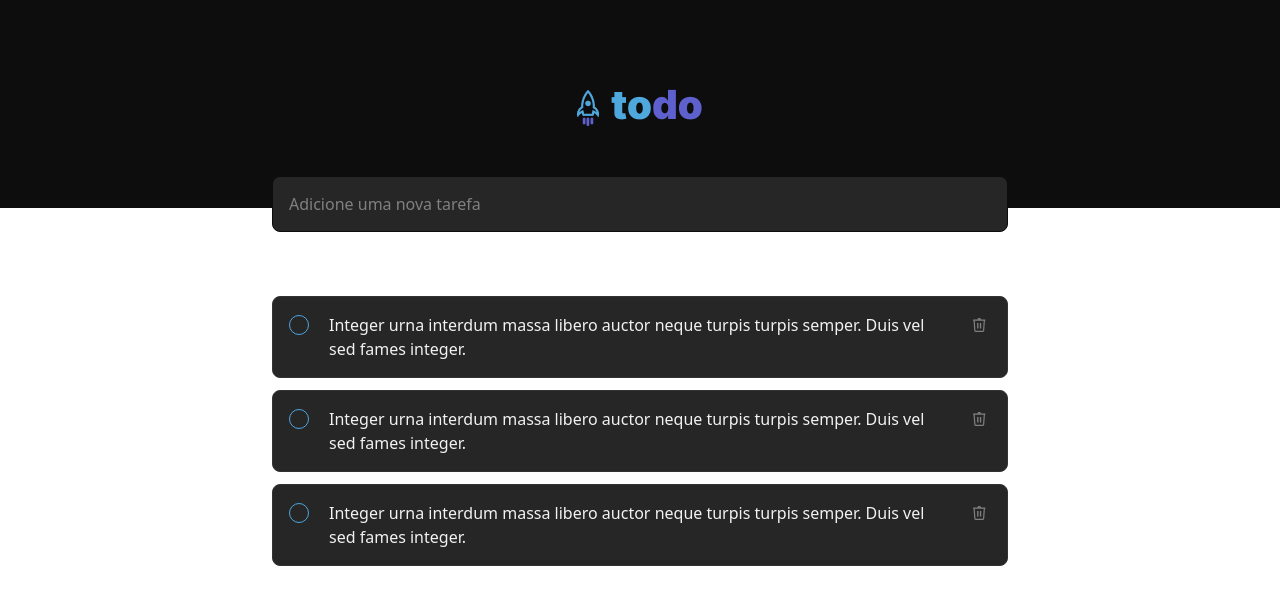
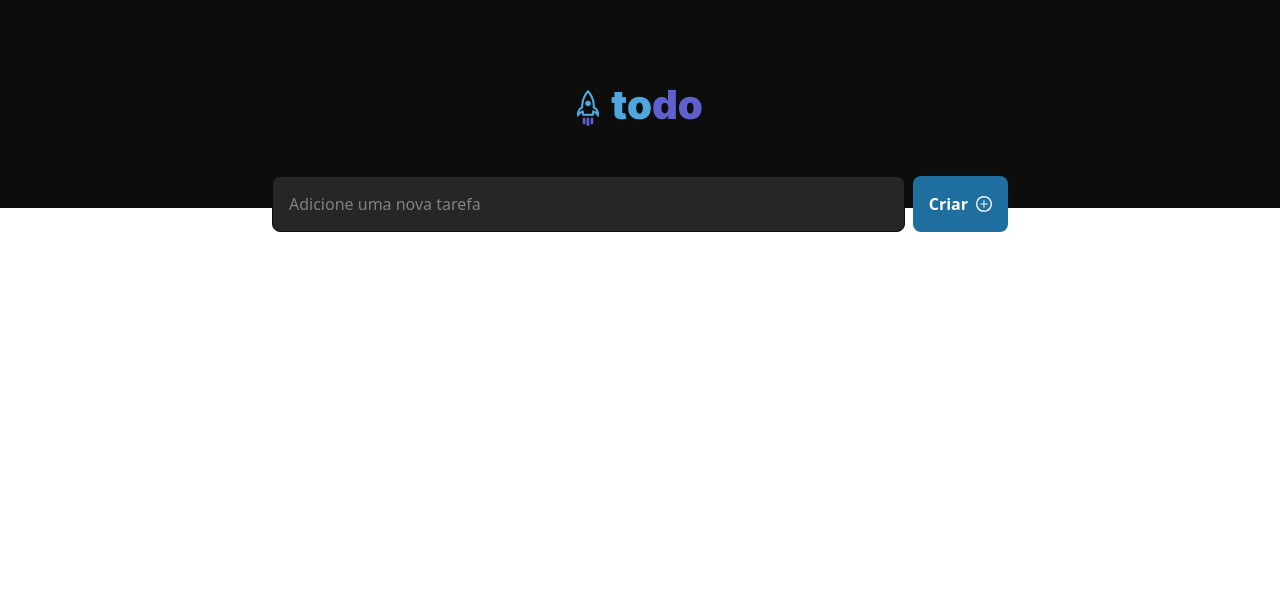
Before and after one commit to gabrielmelo/tasks-web, a React (Vite) app: page / in a window 1280 px wide. Shown: the top 604 px of the page. Built offline with nearby package versions, Linux system fonts and the light colour scheme.

Commit message:
feat: add deleteTask

```diff
--- a/package.json
+++ b/package.json
@@ -10,6 +10,7 @@
     "preview": "vite preview"
   },
   "dependencies": {
+    "nanoid": "5.0.9",
     "react": "^18.3.1",
     "react-dom": "^18.3.1"
   },
--- /dev/null
+++ b/src/components/CreateTaskButton/index.tsx
@@ -0,0 +1,27 @@
+import { ComponentPropsWithRef } from "react"
+
+interface CreateTaskButtonProps extends ComponentPropsWithRef<"button"> {
+  onClick?: React.MouseEventHandler<HTMLButtonElement>
+  label: string
+}
+
+export function CreateTaskButton({onClick, label, ...rest}: CreateTaskButtonProps) {
+  return (
+    <button className="flex gap-2 items-center bg-blue-700 hover:brightness-95 rounded-lg p-4" onClick={onClick} {...rest}>
+      <span className="font-bold text-white">{label}</span>
+
+      <svg width="16" height="16" viewBox="0 0 16 16" fill="none" xmlns="http://www.w3.org/2000/svg">
+<g clip-path="url(#clip0_19610_90)">
+<path d="M7.98373 1.45158C9.27565 1.45158 10.5386 1.83468 11.6128 2.55244C12.687 3.27019 13.5242 4.29037 14.0186 5.48395C14.513 6.67754 14.6424 7.99092 14.3903 9.25802C14.1383 10.5251 13.5161 11.689 12.6026 12.6026C11.6891 13.5161 10.5252 14.1382 9.25807 14.3903C7.99097 14.6423 6.67759 14.5129 5.484 14.0185C4.29042 13.5241 3.27025 12.6869 2.55249 11.6127C1.83473 10.5385 1.45163 9.2756 1.45163 7.98368C1.45832 6.25332 2.14867 4.59574 3.37223 3.37218C4.59579 2.14862 6.25337 1.45827 7.98373 1.45158ZM7.98373 5.77648e-06C6.40611 0.00645971 4.86578 0.480174 3.55717 1.36134C2.24857 2.24252 1.23037 3.49164 0.631106 4.95102C0.031846 6.4104 -0.121605 8.01461 0.190125 9.56114C0.501855 11.1077 1.26479 12.5272 2.38262 13.6404C3.50044 14.7537 4.92304 15.5108 6.47082 15.8162C8.01861 16.1217 9.62218 15.9617 11.0791 15.3564C12.536 14.7512 13.781 13.7279 14.6568 12.4158C15.5326 11.1036 16 9.5613 16.0001 7.98368C16.0001 6.93249 15.7925 5.89165 15.3892 4.92089C14.986 3.95014 14.395 3.06857 13.6502 2.32679C12.9053 1.58501 12.0214 0.997618 11.049 0.598327C10.0766 0.199035 9.0349 -0.00429452 7.98373 5.77648e-06Z" fill="#F2F2F2"/>
+<path d="M11.707 7.38129H8.4954V4.16968H7.41397V7.38129H4.19873V8.46271H7.41397V11.6743H8.4954V8.46271H11.707V7.38129Z" fill="#F2F2F2"/>
+</g>
+<defs>
+<clipPath id="clip0_19610_90">
+<rect width="16" height="16" fill="white"/>
+</clipPath>
+</defs>
+</svg>
+
+    </button>
+  )
+}
--- a/src/components/Task/index.tsx
+++ b/src/components/Task/index.tsx
@@ -1,12 +1,18 @@
-interface TaskProps {
+export interface TaskProps {
   id: string
   text: string
+  completed: boolean
+  onDeleteTask?: any
 }
 
-export function Task({ id, text }: TaskProps) {
+export function Task({ id, text, onDeleteTask }: TaskProps) {
+
+  function handleDeleteTask() {
+    onDeleteTask(id)
+  }
+
   return (
     <div className="group flex items-start gap-4 bg-gray-500 border border-gray-400 p-4 rounded-lg">
-
       <div className="flex items-center cursor-pointer relative h-6 w-6">
         <input type="checkbox" id={id} className="peer h-5 w-5 cursor-pointer transition-all appearance-none rounded-full border border-blue-500 checked:bg-purple-500 checked:border-purple-500" />
           <span className="absolute text-gray-100 opacity-0 peer-checked:opacity-100 top-1/2 left-[10px] transform -translate-x-1/2 -translate-y-1/2 pointer-events-none">
@@ -20,7 +26,7 @@
         {text}
       </label>
 
-      <button className="w-6 h-6 flex justify-center items-center">
+      <button onClick={handleDeleteTask} className="w-6 h-6 flex justify-center items-center">
         <svg width="13" height="14" viewBox="0 0 13 14" fill="none" xmlns="http://www.w3.org/2000/svg">
           <path d="M8.20214 4.98547H6.87158V10.5073H8.20214V4.98547Z" fill="#808080"/>
           <path d="M5.46239 4.98547H4.13184V10.5073H5.46239V4.98547Z" fill="#808080"/>
--- a/src/components/Tasks/index.tsx
+++ b/src/components/Tasks/index.tsx
@@ -1,24 +1,68 @@
-import { Task } from "../Task";
+import { nanoid } from 'nanoid'
+
+import { useState } from "react";
+import { Task, TaskProps } from "../Task";
+import { CreateTaskButton } from "../CreateTaskButton";
+
 
 export function Tasks() {
+  const [tasks, setTasks] = useState<TaskProps[]>([])
+
+  const [task, setNewTask] = useState('')
+
+  function handleNewTaskChange() {
+    setNewTask(event?.target.value)
+  }
+
+  function deleteTask(taskIdToDelete: string) {
+    const createNewTasksWithoutDeleteOne = tasks.filter(task => task.id !== taskIdToDelete)
+
+    setTasks(createNewTasksWithoutDeleteOne)
+  }
+
+  function handleCreateNewTask() {
+    event?.preventDefault()
+
+    setTasks([...tasks, {
+      id: nanoid(),
+      text: task,
+      completed: false
+    }])
+  }
+
   return (
     <div className="max-w-[736px] mx-auto">
 
-      <form className="-mt-8 w-full">
+      <form className="-mt-8 w-full" onSubmit={handleCreateNewTask}>
         <div className="flex gap-2">
           <input
             type="input"
             className="w-full bg-gray-500 h-14 px-4 rounded-lg text-gray-100
             placeholder:text-gray-300 border border-gray-700"
+            onChange={handleNewTaskChange}
+            value={task}
+            name="task"
             placeholder="Adicione uma nova tarefa"
           />
+
+          <CreateTaskButton label="Criar" type="submit" />
         </div>
       </form>
 
       <div className="mt-40 lg:mt-16 space-y-3">
-        <Task id="task-1" text="Integer urna interdum massa libero auctor neque turpis turpis semper. Duis vel sed fames integer." />
-        <Task id="task-2" text="Integer urna interdum massa libero auctor neque turpis turpis semper. Duis vel sed fames integer." />
-        <Task id="task-3" text="Integer urna interdum massa libero auctor neque turpis turpis semper. Duis vel sed fames integer."/>
+        {tasks.length >= 0
+          ? tasks.map((task) => {
+            return (
+              <Task
+                text={task.text}
+                id={task.id}
+                key={task.id}
+                completed={task.completed}
+                onDeleteTask={deleteTask} />
+              )
+            })
+          : <h1>Não tem!</h1>
+        }
       </div>
     </div>
   )
--- a/src/pages/App.tsx
+++ b/src/pages/App.tsx
@@ -1,13 +1,10 @@
 import { Header } from "../components/Header"
 import { Tasks } from "../components/Tasks"
-import { TodoList } from "../components/TodoList"
 
 function App() {
   return (
     <div className="h-screen">
       <Header />
-
-
       <Tasks />
     </div>
   )
--- a/tailwind.config.cjs
+++ b/tailwind.config.cjs
@@ -8,7 +8,8 @@
     extend: {
       colors: {
         blue: {
-          "500": "#4EA8DE"
+          "500": "#4EA8DE",
+          "700": "#1E6F9F"
         },
         gray: {
           "100": "#F2F2F2",
```
Also changed, not shown: 1 other file (tests, documents, lock files or other folders).
